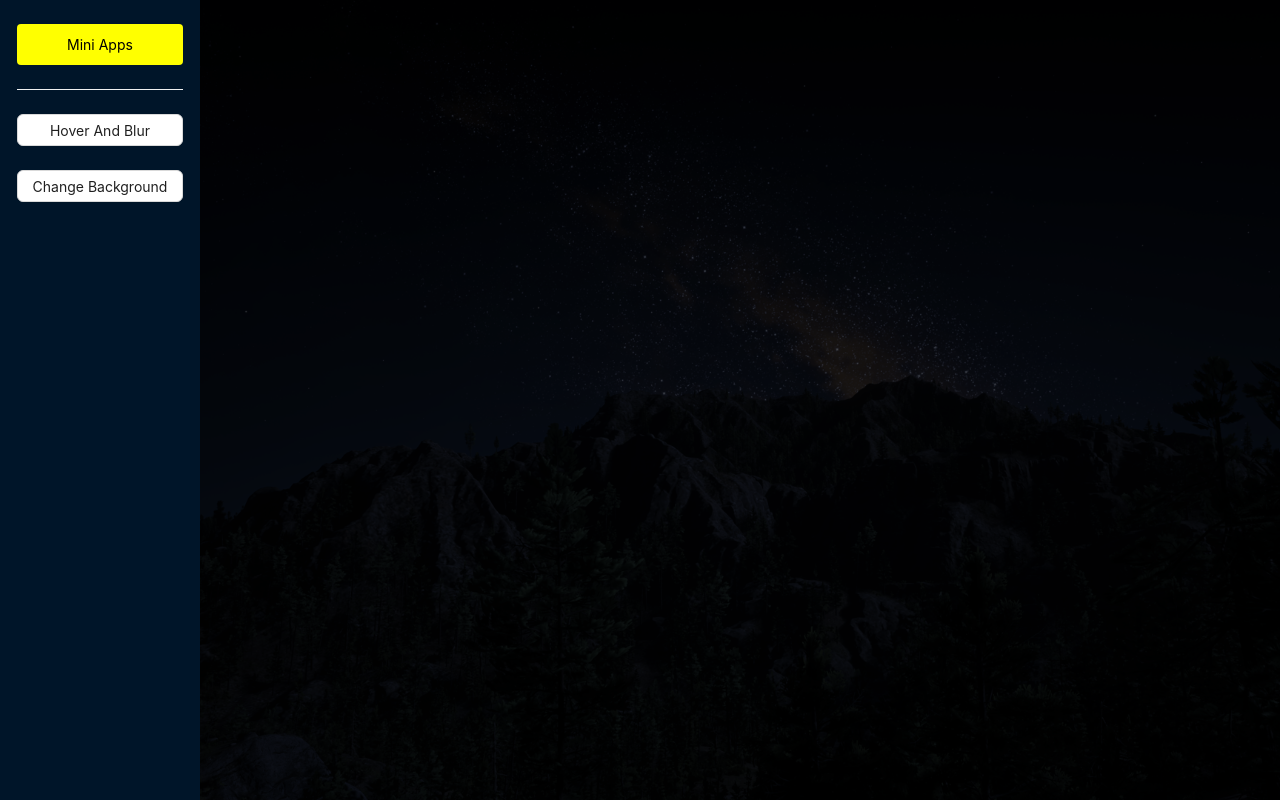
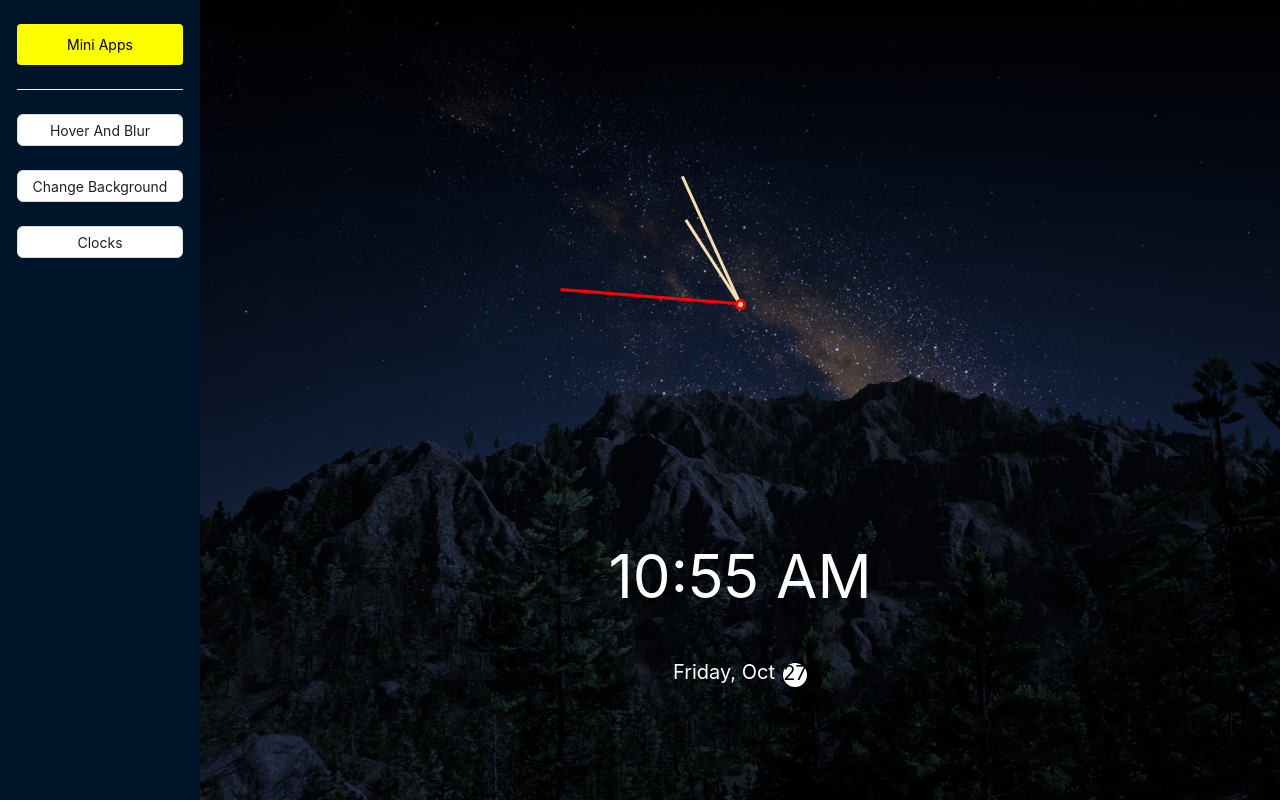
Before and after one commit to Roxy44/Mini-Apps, a React (Create React App) app: page /clocks in a window 1280 px wide. Shown: the top 802 px of the page. Built offline with nearby package versions, Linux system fonts and the light colour scheme.

Commit message:
added oclock app

```diff
--- a/package.json
+++ b/package.json
@@ -16,6 +16,7 @@
     "html-webpack-plugin": "^5.5.3",
     "less": "^4.2.0",
     "less-loader": "^11.1.3",
+    "moment": "^2.29.4",
     "react": "^18.2.0",
     "react-dom": "^18.2.0",
     "react-redux": "^8.1.3",
--- a/src/components/App.less
+++ b/src/components/App.less
@@ -6,16 +6,6 @@ body {
     -webkit-font-smoothing: antialiased;
     -moz-osx-font-smoothing: grayscale;
     transition: 0.4s;
-}
-
-body::before {
-    content: '';
-    position: absolute;
-    right: 0px;
-    width: calc(100% - 200px);
-    height: 100vh;
-    background-color: rgba(0, 0, 0, 0.7);
-    z-index: 1;
 }
 
 .ant-layout .ant-layout-sider-light {
--- a/src/components/App.tsx
+++ b/src/components/App.tsx
@@ -8,6 +8,7 @@ import { useDispatch, useSelector } from 'react-redux';
 
 import HoverAndBlur from '../components/HoverAndBlur/HoverAndBlur';
 import BackgroundChanger from '../components/BackgroundChanger/BackgroundChanger';
+import Clocks from './Clocks/Clocks';
 
 import { RootState } from '../types';
 
@@ -39,6 +40,9 @@ const App = () => {
                         <Link to='/change-background' className='second-app link'>
                             <Button type={site_theme === 'light' ? 'primary' : 'default'}>Change Background</Button>
                         </Link>
+                        <Link to='/clocks' className='third-app link'>
+                            <Button type={site_theme === 'light' ? 'primary' : 'default'}>Clocks</Button>
+                        </Link>
                     </div>
 
                     <Divider className={`divider-${site_theme}`} />
@@ -53,6 +57,7 @@ const App = () => {
                         <Route path='/' element={<HoverAndBlur />} />
                         <Route path='/hover-and-blur' element={<HoverAndBlur />} />
                         <Route path='/change-background' element={<BackgroundChanger />} />
+                        <Route path='/clocks' element={<Clocks />} />
                     </Routes>
                 </div>
             </Layout>
--- a/src/components/BackgroundChanger/BackgroundChanger.less
+++ b/src/components/BackgroundChanger/BackgroundChanger.less
@@ -1,3 +1,19 @@
+.bg-changer-container::before {
+    content: '';
+    position: absolute;
+    right: 0px;
+    width: calc(100% - 200px);
+    height: 100vh;
+    background-color: rgba(0, 0, 0, 0.7);
+    z-index: 1;
+}
+
+.bg-changer-container {
+    height: 100%;
+    display: flex;
+    flex-direction: column;
+    justify-content: center;
+
     .background-title {
         height: 50px;
         display: flex;
@@ -101,3 +117,4 @@
             }
         }
     }
+}
--- a/src/components/BackgroundChanger/BackgroundChanger.tsx
+++ b/src/components/BackgroundChanger/BackgroundChanger.tsx
@@ -16,8 +16,6 @@ const BackgroundChanger = () => {
 
     const { background_color_theme } = useSelector((state: RootState) => state.settings);
 
-    const [currentBG, setCurrentBG] = useState(2);
-
     const backgroundDictionary: string[] = [
         'menu-content-night',
         'menu-content-water',
@@ -25,6 +23,8 @@ const BackgroundChanger = () => {
         'menu-content-lightning',
         'menu-content-leaves',
     ];
+
+    const [currentBG, setCurrentBG] = useState(backgroundDictionary.indexOf(background_color_theme));
 
     const onLeftArrowClick = () => {
         let background = '';
--- /dev/null
+++ b/src/components/Clocks/Clocks.less
@@ -0,0 +1,103 @@
+.getSize(@width, @height) {
+    width: @width;
+    height: @height;
+}
+
+.clocks-container {
+    .getSize(60%, 80%);
+
+    .clocks-block {
+        height: 70%;
+        display: flex;
+        justify-content: center;
+        align-items: center;
+
+        #hours-hand,
+        #minutes-hand,
+        #seconds-hand {
+            .getSize(400px, 400px);
+            position: absolute;
+            display: flex;
+            align-items: center;
+            justify-content: center;
+        }
+
+        .clocks {
+            .getSize(400px, 400px);
+            display: flex;
+            align-items: center;
+            justify-content: center;
+
+            .hands {
+                width: 3px;
+                position: absolute
+            }
+
+            .hours {
+                height: 100px;
+                background-color: wheat;
+                transform: translate(-20%, -50%);
+            }
+
+            .minutes {
+                height: 140px;
+                background-color: wheat;
+                transform: translate(-10%, -50%);
+            }
+
+            .seconds {
+                height: 180px;
+                background-color: red;
+                transform: translate(-10%, -50%);
+            }
+
+            .center {
+                .getSize(11px, 11px);
+                position: absolute;
+                display: flex;
+                align-items: center;
+                justify-content: center;
+                background-color: red;
+                border-radius: 50%;
+
+                .small-circle {
+                    .getSize(5px, 5px);
+                    position: absolute;
+                    background-color: wheat;
+                    border-radius: 50%;
+                }
+            }
+        }
+    }
+
+    .time-block {
+        height: 15%;
+        display: flex;
+        justify-content: center;
+        align-items: center;
+        font-size: 60px;
+        color: white;
+    }
+
+    .date-block {
+        height: 15%;
+        display: flex;
+        justify-content: center;
+        align-items: center;
+        font-size: 20px;
+        color: white;
+
+        span {
+            height: 24px;
+            width: 24px;
+            display: flex;
+            align-items: center;
+            justify-content: center;
+            margin: 6px 0 0 8px;
+            padding-bottom: 4px;
+            color: black;
+            background-color: white;
+            border-radius: 12px;
+        }
+    }
+}
--- /dev/null
+++ b/src/components/Clocks/Clocks.tsx
@@ -0,0 +1,72 @@
+import React, { useEffect, useState } from 'react';
+import moment from 'moment';
+
+import './Clocks.less';
+
+const Clocks = () => {
+
+    const [timeNow, setTime] = useState('');
+    const [dateNow, setDate] = useState('');
+
+    useEffect(() => {
+        getData();
+    }, []);
+
+    const scale = (num: number, in_min: number, in_max: number, out_min: number, out_max: number) => {
+
+        return (num - in_min) * (out_max - out_min) / (in_max - in_min) + out_min;
+    };
+
+    const getData = () => {
+        setDate(moment().format('dddd,MMM,DD'));
+        setTime(moment().format('h:mm'));
+
+        const hoursHand = document.getElementById('hours-hand')?.style;
+        const minutesHand = document.getElementById('minutes-hand')?.style;
+        const secondsHand = document.getElementById('seconds-hand')?.style;
+
+        setInterval(() => {
+            const time = moment().format('h:mm:ss');
+
+            if (hoursHand && minutesHand && secondsHand) {
+                hoursHand.transform = `rotate(${scale(Number(time.split(':')[0]), 0, 11, 0, 360)}deg)`;
+                minutesHand.transform = `rotate(${scale(Number(time.split(':')[1]), 0, 59, 0, 360)}deg)`;
+                secondsHand.transform = `rotate(${scale(Number(time.split(':')[2]), 0, 59, 0, 360)}deg)`;
+            }
+
+            if (Number(time.split(':')[2]) >= 59) {
+                setTimeout(() => setTime(moment().format('h:mm')), 100);
+            }
+        }, 1000);
+    };
+
+    return (
+        <div className='clocks-container'>
+            <div className='clocks-block'>
+                <div className='clocks'>
+                    <div id='hours-hand'>
+                        <div className='hours hands'></div>
+                    </div>
+                    <div id='minutes-hand'>
+                        <div className='minutes hands'></div>
+                    </div>
+                    <div id='seconds-hand'>
+                        <div className='seconds hands'></div>
+                    </div>
+                    <div className='center'>
+                        <div className='small-circle'></div>
+                    </div>
+                </div>
+            </div>
+            <div className='time-block'>
+                {timeNow + (timeNow.split(':')[0] > '12' ? ' PM' : ' AM')}
+            </div>
+            <div className='date-block'>
+                {(dateNow.split(',')[0]) + ', ' + (dateNow.split(',')[1])}
+                <span>{dateNow.split(',')[2]}</span>
+            </div>
+        </div>
+    );
+};
+
+export default Clocks;
```
Also changed, not shown: 1 other file (tests, documents, lock files or other folders). Lines whose indentation alone changed are shown as unchanged.
